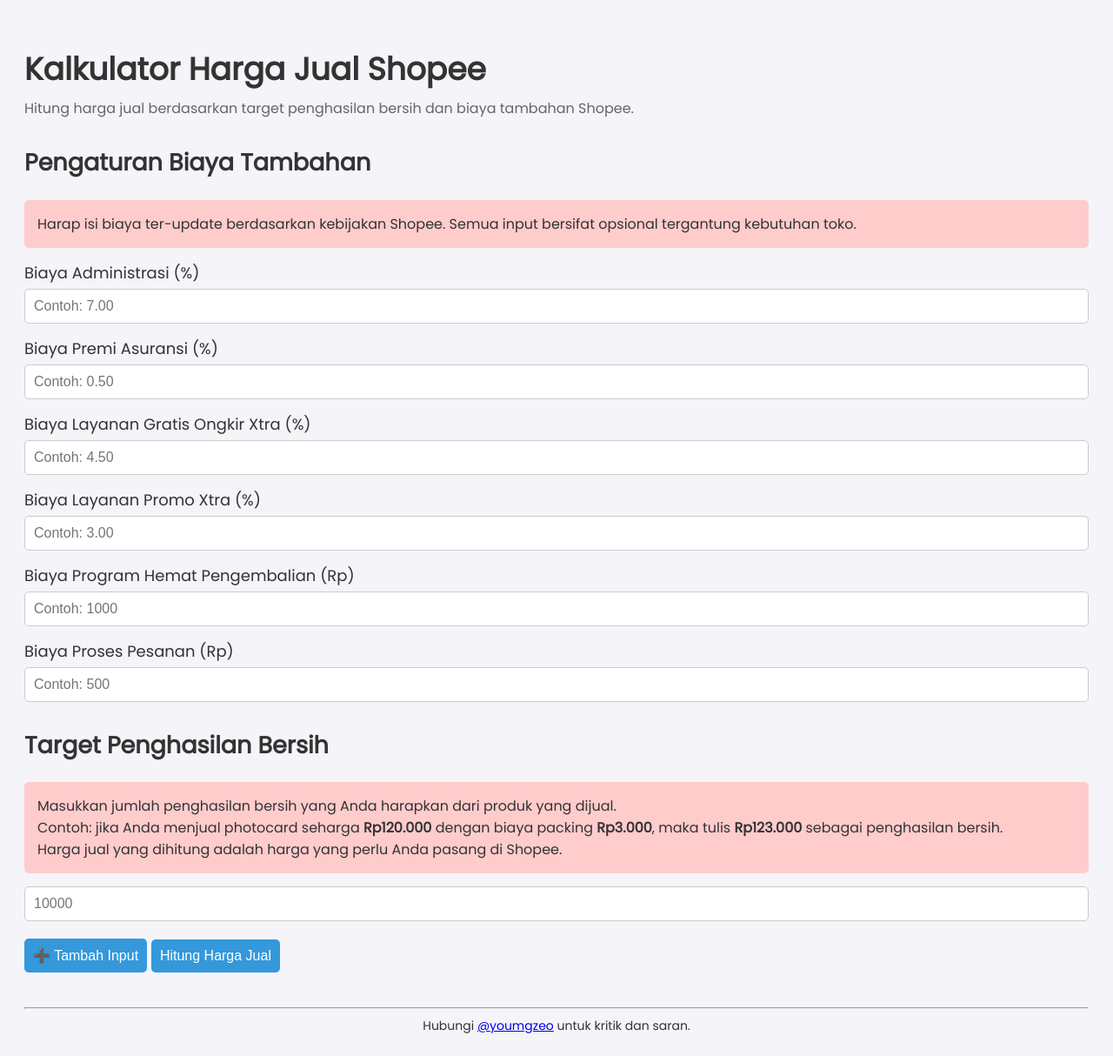
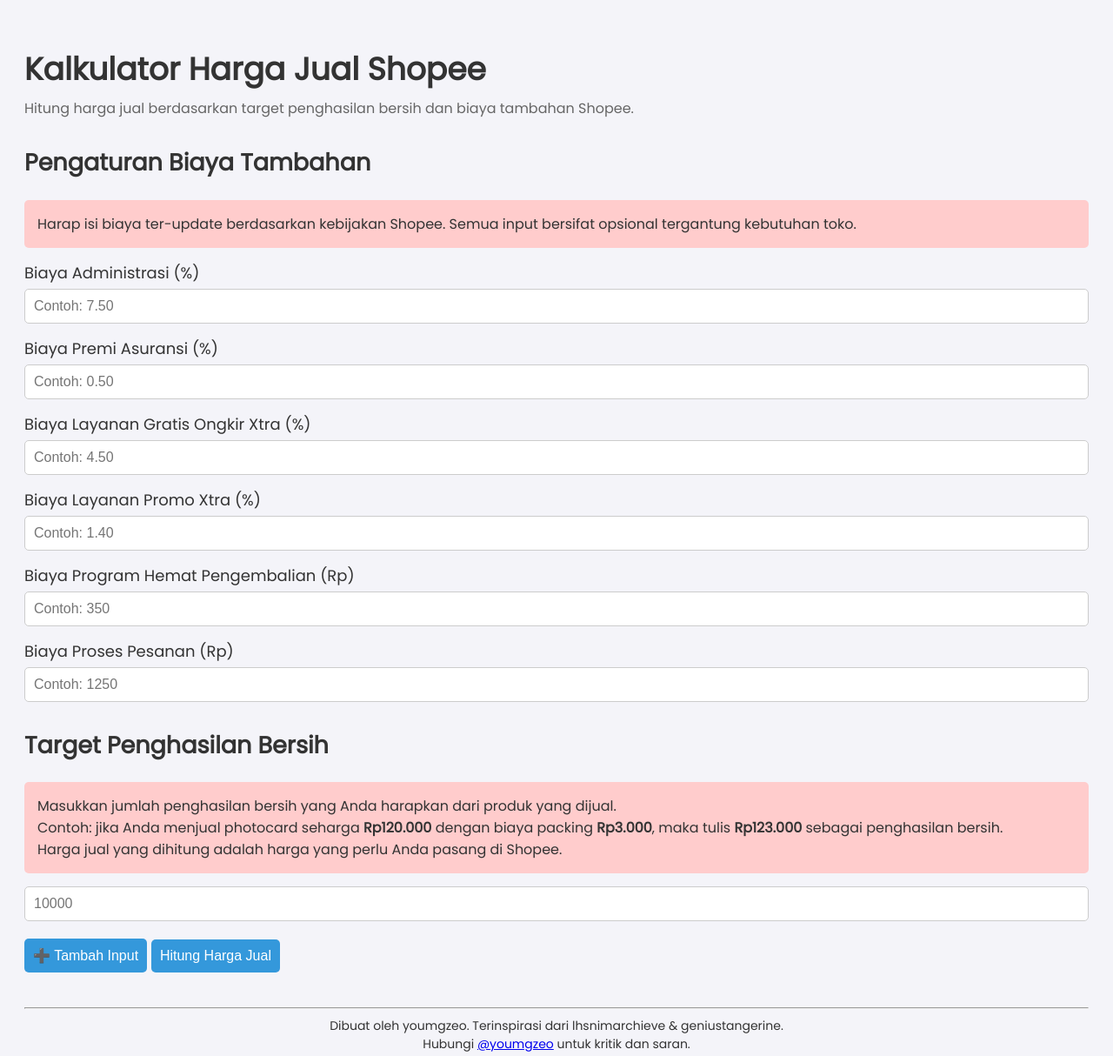
Before and after one commit to youmgzeo/shopee-calculator, a plain HTML site: page index.html in a window 1280 px wide. Shown: the whole page at 87% size. Drawn offline with Linux system fonts and the light colour scheme.

Commit message:
Update index.html

```diff
--- a/index.html
+++ b/index.html
@@ -120,7 +120,7 @@
     </div>
 
     <label>Biaya Administrasi (%)</label>
-    <input type="text" id="p_admin" placeholder="Contoh: 7.00">
+    <input type="text" id="p_admin" placeholder="Contoh: 7.50">
 
     <label>Biaya Premi Asuransi (%)</label>
     <input type="text" id="p_premi" placeholder="Contoh: 0.50">
@@ -129,13 +129,13 @@
     <input type="text" id="p_layanan" placeholder="Contoh: 4.50">
 
     <label>Biaya Layanan Promo Xtra (%)</label>
-    <input type="text" id="p_promo" placeholder="Contoh: 3.00">
+    <input type="text" id="p_promo" placeholder="Contoh: 1.40">
 
     <label>Biaya Program Hemat Pengembalian (Rp)</label>
-    <input type="text" id="biaya_program" placeholder="Contoh: 1000">
+    <input type="text" id="biaya_program" placeholder="Contoh: 350">
 
     <label>Biaya Proses Pesanan (Rp)</label>
-    <input type="text" id="biaya_proses" placeholder="Contoh: 500">
+    <input type="text" id="biaya_proses" placeholder="Contoh: 1250">
   </div>
 
   <div class="section">
@@ -160,6 +160,7 @@
 
   <hr />
   <div style="text-align:center; font-size:14px;">
+    Dibuat oleh youmgzeo. Terinspirasi dari lhsnimarchieve &amp; geniustangerine.<br>
     Hubungi <a href="https://x.com/youmgzeo" target="_blank">@youmgzeo</a> untuk kritik dan saran.
   </div>
 
```
